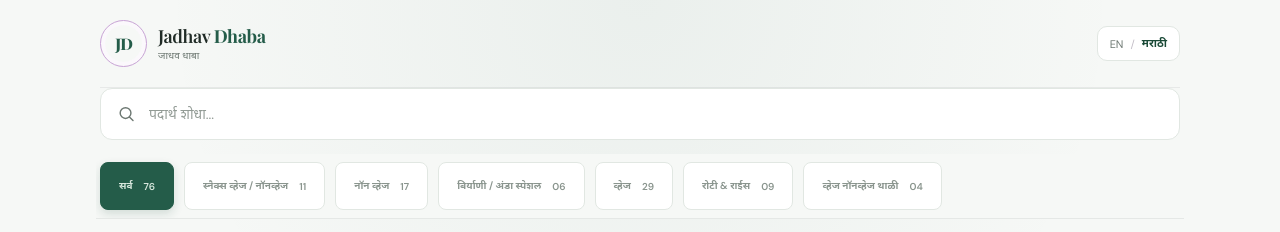
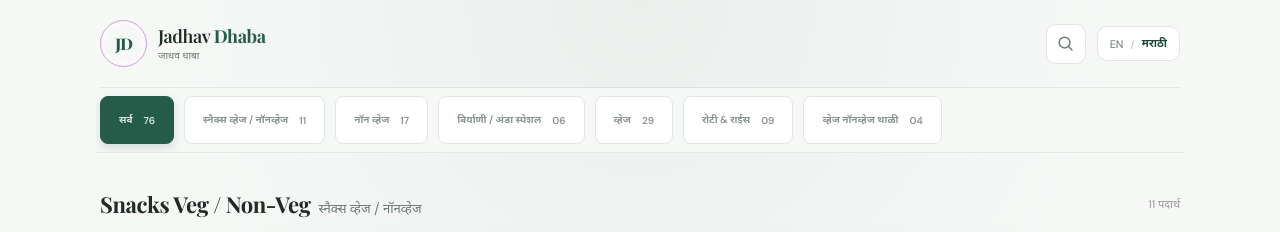
Before and after one commit to Shivprasad-Kapale/digital-menu, a plain HTML site: page index.html in a window 1280 px wide. Shown: the top 232 px of the page. Drawn offline with nearby package versions, Linux system fonts and the light colour scheme; grey boxes are pictures that could not be loaded.

Commit message:
Move menu search into header toggle
Co-authored-by: Copilot <223556219+Copilot@users.noreply.github.com>

```diff
--- a/index.html
+++ b/index.html
@@ -27,6 +27,19 @@
           <span class="brand-name"><span>Jadhav <strong>Dhaba</strong></span><span class="brand-marathi">जाधव धाबा</span></span>
         </a>
         <div class="header-actions">
+          <button
+            class="search-toggle"
+            id="search-toggle"
+            type="button"
+            aria-label="Open menu search"
+            aria-controls="menu-search"
+            aria-expanded="false"
+          >
+            <svg viewBox="0 0 24 24" fill="none" aria-hidden="true">
+              <circle cx="10.8" cy="10.8" r="6.8"></circle>
+              <path d="m16 16 4.2 4.2"></path>
+            </svg>
+          </button>
           <button class="language-toggle" id="language-toggle" type="button" aria-label="Switch language">
             <span class="language-option is-current" data-language-label="en">EN</span>
             <span class="language-divider">/</span>
@@ -37,7 +50,7 @@
 
       <main>
         <section class="menu-section" id="menu" aria-label="Menu">
-          <div class="menu-search">
+          <div class="menu-search" hidden>
             <label class="visually-hidden" for="menu-search" data-i18n="searchLabel">Search menu</label>
             <svg class="menu-search-icon" viewBox="0 0 24 24" fill="none" aria-hidden="true">
               <circle cx="10.8" cy="10.8" r="6.8"></circle>
--- a/menu-app.js
+++ b/menu-app.js
@@ -4,6 +4,8 @@ const translations = {
   en: {
     menuCategories: "Menu categories",
     switchLanguage: "Switch language",
+    openSearch: "Open menu search",
+    closeSearch: "Close menu search",
     searchLabel: "Search menu",
     searchPlaceholder: "Search dishes...",
     noSearchResults: "No dishes found. Try another name.",
@@ -17,6 +19,8 @@ const translations = {
   mr: {
     menuCategories: "मेनूचे विभाग",
     switchLanguage: "भाषा बदला",
+    openSearch: "मेनूमध्ये शोध उघडा",
+    closeSearch: "मेनू शोध बंद करा",
     searchLabel: "मेनूमध्ये शोधा",
     searchPlaceholder: "पदार्थ शोधा...",
     noSearchResults: "पदार्थ सापडले नाहीत. दुसरे नाव वापरून पाहा.",
@@ -167,6 +171,8 @@ const menuItems = itemNames.map(([category, nameEn, nameMr], index) => {
 const categoryTabs = document.querySelector(".category-tabs");
 const menuGroups = document.querySelector("#menu-groups");
 const languageToggle = document.querySelector("#language-toggle");
+const searchToggle = document.querySelector("#search-toggle");
+const menuSearch = document.querySelector(".menu-search");
 const searchInput = document.querySelector("#menu-search");
 const searchEmptyState = document.querySelector("#search-empty-state");
 
@@ -329,6 +335,9 @@ function translatePage() {
     label.classList.toggle("is-current", label.dataset.languageLabel === language);
   });
   languageToggle.setAttribute("aria-label", translations[language].switchLanguage);
+  searchToggle.setAttribute("aria-label", menuSearch.hidden
+    ? translations[language].openSearch
+    : translations[language].closeSearch);
   searchInput.setAttribute("aria-label", translations[language].searchLabel);
   searchInput.placeholder = translations[language].searchPlaceholder;
   searchEmptyState.textContent = translations[language].noSearchResults;
@@ -342,6 +351,33 @@ searchInput.addEventListener("input", () => {
   applyMenuFilters();
 });
 
+function closeSearch() {
+  menuSearch.hidden = true;
+  searchToggle.setAttribute("aria-expanded", "false");
+  searchToggle.setAttribute("aria-label", translations[language].openSearch);
+  searchInput.value = "";
+  searchQuery = "";
+  applyMenuFilters();
+}
+
+searchToggle.addEventListener("click", () => {
+  if (!menuSearch.hidden) {
+    closeSearch();
+    return;
+  }
+  menuSearch.hidden = false;
+  searchToggle.setAttribute("aria-expanded", "true");
+  searchToggle.setAttribute("aria-label", translations[language].closeSearch);
+  searchInput.focus();
+});
+
+searchInput.addEventListener("keydown", (event) => {
+  if (event.key === "Escape") {
+    closeSearch();
+    searchToggle.focus();
+  }
+});
+
 languageToggle.addEventListener("click", () => {
   language = language === "en" ? "mr" : "en";
   try {
--- a/styles.css
+++ b/styles.css
@@ -106,6 +106,35 @@ a {
   display: flex;
   align-items: center;
   gap: 11px;
+}
+
+.search-toggle {
+  width: 40px;
+  height: 40px;
+  display: grid;
+  place-items: center;
+  padding: 0;
+  border: 1px solid var(--line);
+  border-radius: 10px;
+  background: #fff;
+  color: var(--muted);
+  cursor: pointer;
+  transition: color 160ms ease, border-color 160ms ease, background 160ms ease;
+}
+
+.search-toggle:hover,
+.search-toggle[aria-expanded="true"] {
+  border-color: #c8d8cc;
+  background: var(--purple-soft);
+  color: var(--purple-dark);
+}
+
+.search-toggle svg {
+  width: 19px;
+  height: 19px;
+  stroke: currentColor;
+  stroke-linecap: round;
+  stroke-width: 1.8;
 }
 
 .language-toggle {
@@ -1268,6 +1297,12 @@ a:focus-visible {
     gap: 5px;
   }
 
+  .search-toggle {
+    width: 36px;
+    height: 36px;
+    border-radius: 9px;
+  }
+
   .language-toggle {
     gap: 4px;
     padding: 8px;
```
